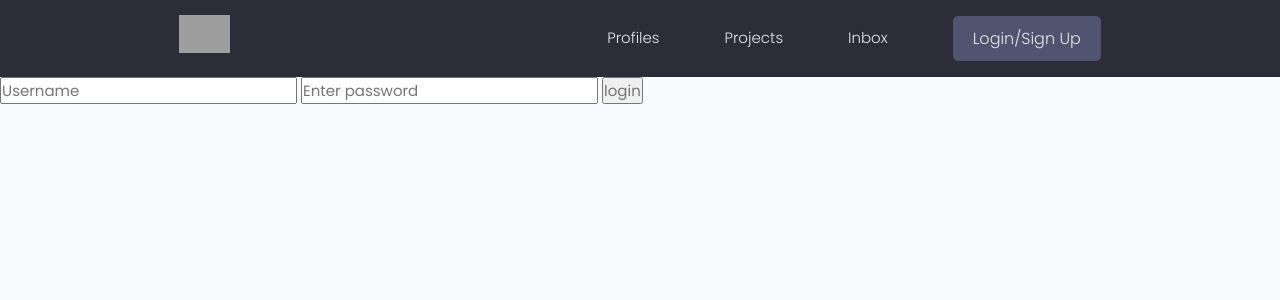
After one commit to LukeCallahan/river-runnr, a Django app: page /login/ in a window 1280 px wide. The commit adds this page. Shown: the top 300 px of the page. Run offline with Django 4.2, Linux system fonts and the light colour scheme; some libraries are stand-ins or nearby versions; grey boxes are pictures that could not be loaded.

Commit message:
complete video 18 - User login, logout, and flash messages

```diff
--- a/projects/views.py
+++ b/projects/views.py
@@ -1,5 +1,6 @@
 from django.shortcuts import render, redirect
 from django.http import HttpResponse
+from django.contrib.auth.decorators import login_required
 from .models import Project
 from .forms import ProjectForm
 
@@ -14,6 +15,8 @@ def project(request, pk):
     tags = projectObj.tags.all()
     return render(request, 'projects/single-project.html', {'project': projectObj, 'tags': tags})
 
+
+@login_required(login_url="login")
 def createProject(request):
     form = ProjectForm()
     if request.method == 'POST':
@@ -24,6 +27,7 @@ def createProject(request):
     context = {'form': form}
     return render(request, "projects/project_form.html", context)
 
+@login_required(login_url="login")
 def updateProject(request, pk):
     project = Project.objects.get(id=pk)
     form = ProjectForm(instance=project)
@@ -36,6 +40,7 @@ def updateProject(request, pk):
     context = {'form': form}
     return render(request, "projects/project_form.html", context)
 
+@login_required(login_url="login")
 def deleteProject(request, pk):
     project = Project.objects.get(id=pk)
     if request.method == "POST":
--- a/templates/main.html
+++ b/templates/main.html
@@ -20,6 +20,14 @@
 <body>
   {% include 'navbar.html' %}
 
+  {% if messages %}
+  <ul class="messages">
+    {% for message in messages %}
+    <li{% if message.tags %} class="{{ message.tags }}" {% endif %}>{{ message }}</li>
+    {% endfor %}
+  </ul>
+  {% endif %}
+
   {%  block content %}
 
   {% endblock content %}
--- a/templates/navbar.html
+++ b/templates/navbar.html
@@ -14,8 +14,13 @@
         <li class="header__menuItem"><a href="{% url 'profiles' %}">Profiles</a></li>
         <li class="header__menuItem"><a href="{% url 'projects' %}">Projects</a></li>
         <li class="header__menuItem"><a href="">Inbox</a></li>
+
+        {% if request.user.is_authenticated %}
         <li class="header__menuItem"><a href="{% url 'create-project' %}" class="btn btn--sub">Add Project</a></li>
-        <li class="header__menuItem"><a href="" class="btn btn--sub">Login/Sign Up</a></li>
+        <li class="header__menuItem"><a href="{% url 'logout' %}" class="btn btn--sub">Logout</a></li>
+        {% else %}
+        <li class="header__menuItem"><a href="{% url 'login' %}" class="btn btn--sub">Login/Sign Up</a></li>
+        {% endif %}
       </ul>
     </nav>
   </div>
--- /dev/null
+++ b/users/templates/users/login_register.html
@@ -0,0 +1,13 @@
+{% extends 'main.html' %}
+
+{% block content %}
+
+<form action="{% url 'login' %}" method="POST">
+  {% csrf_token %}
+  <input type ="text" name="username" placeholder="Username" />
+  <input type ="password" name="password" placeholder="Enter password" />
+  <input type ="submit" value="login" />
+</form>
+
+
+{% endblock content %}
--- a/users/urls.py
+++ b/users/urls.py
@@ -2,6 +2,9 @@ from django.urls import path
 from . import views
 
 urlpatterns = [
+  path('login/', views.loginUser, name="login"),
+  path('logout/', views.logoutUser, name="logout"),
+
   path('', views.profiles, name="profiles"),
   path('profile/<str:pk>/', views.userProfile, name="user-profile"),
 ]
--- a/users/views.py
+++ b/users/views.py
@@ -1,6 +1,40 @@
-from django.shortcuts import render
+from django.shortcuts import render, redirect
+from django.contrib.auth import login, authenticate, logout
+from django.contrib.auth.decorators import login_required
+from django.contrib import messages
+from django.contrib.auth.models import User
 from .models import Profile
 
+
+def loginUser(request):
+
+  if request.user.is_authenticated:
+    return redirect('profiles')
+
+  if request.method == 'POST':
+    username = request.POST['username']
+    password = request.POST['password']
+
+    try:
+        user = User.objects.get(username=username)
+    except:
+        messages.error(request, 'Username does not exist')
+
+    user = authenticate(request, username=username, password=password)
+
+    if user is not None:
+        login(request, user)
+        return redirect('profiles')
+    else:
+      messages.error(request, 'Username OR password is incorrect')
+
+  return render(request, 'users/login_register.html')
+
+
+def logoutUser(request):
+  logout(request)
+  messages.error(request, 'User was logged out')
+  return redirect('login')
 
 def profiles(request):
   profiles = Profile.objects.all()
```
Also changed, not shown: db.sqlite3.
